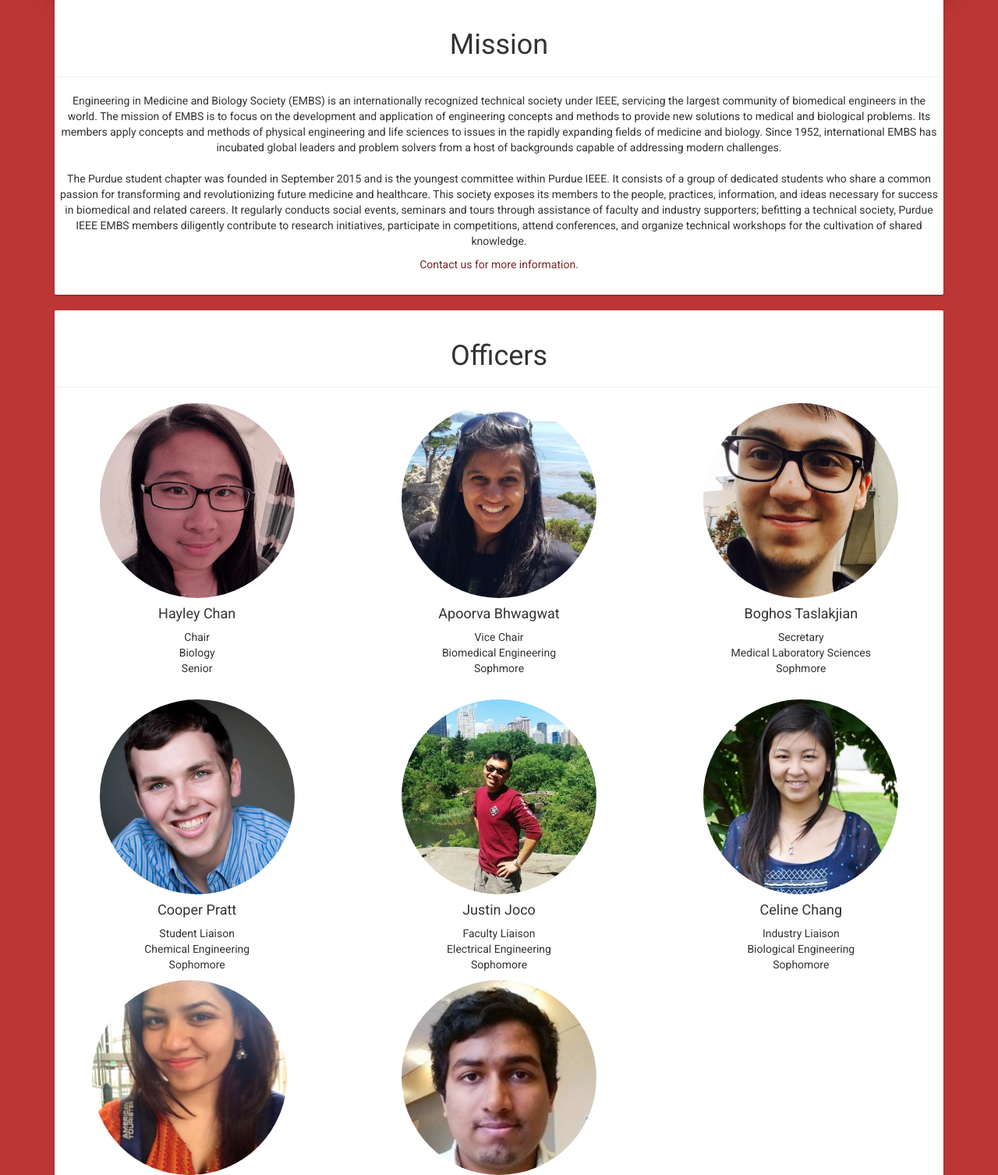
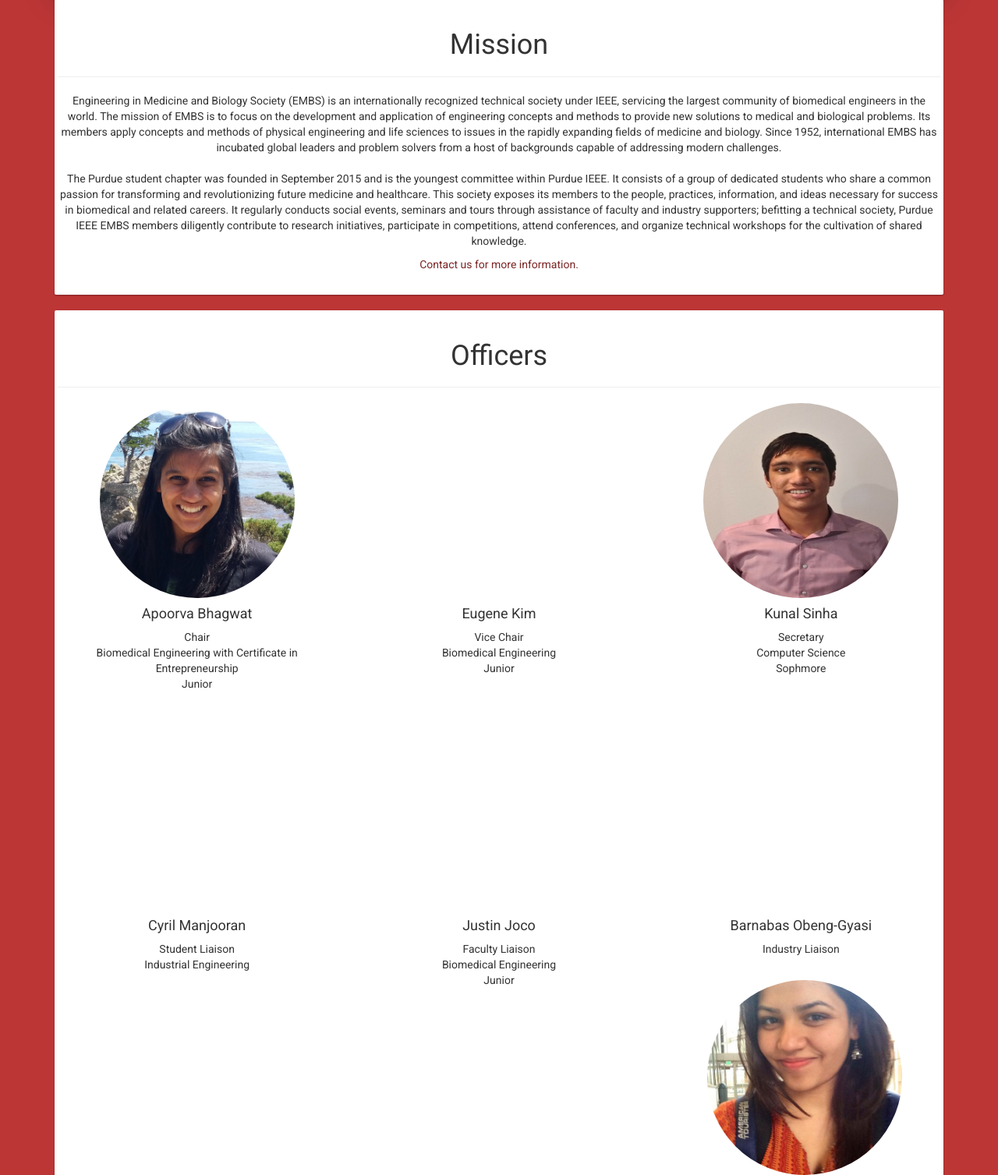
Before and after one commit to PurdueIEEE/old-IEEE-Website, a PHP site: page /embs in a window 1280 px wide. Shown: the part 609-2116 px from the top of the page at 78% size. Run offline with PHP 8.4, Linux system fonts and the light colour scheme; data that the repository does not hold is empty; some libraries are stand-ins or nearby versions.

Commit message:
Updated EMBS Offciers

```diff
--- a/embs/index.php
+++ b/embs/index.php
@@ -32,44 +32,44 @@
                 <h1 id="officers">Officers</h1>
                 <hr />
                 <div class="row">
-                    <!--Hayley-->
-                    <div class= "col-md-4">
-                        <img src="./images/hayley.png" alt= "Hayley Chan" class="img-circle" width=250px height=250px />
-                        <h4>Hayley Chan</h4>
-                        <p>Chair<br />Biology<br />Senior</p>
-                    </div>
-                    <!--Apoorva-->
+                    <!--Apoorva Bhagwat-->
                     <div class= "col-md-4">
                         <img src="./images/apoorva.jpg" alt= "Hayley Chan" class="img-circle" width=250px height=250px />
-                        <h4>Apoorva Bhwagwat</h4>
-                        <p>Vice Chair<br />Biomedical Engineering<br />Sophmore</p>
+                        <h4>Apoorva Bhagwat</h4>
+                        <p>Chair<br />Biomedical Engineering with Certificate in Entrepreneurship<br />Junior</p>
                     </div>
-                    <!--Boghos-->
+                    <!--Eugene Kim-->
                     <div class= "col-md-4">
-                        <img src="./images/boghos.jpg" alt= "Hayley Chan" class="img-circle" width=250px height=250px />
-                        <h4>Boghos Taslakjian</h4>
-                        <p>Secretary<br />Medical Laboratory Sciences<br />Sophmore</p>
+                        <img src="./images/white.jpg" alt= "Hayley Chan" class="img-circle" width=250px height=250px />
+                        <h4>Eugene Kim</h4>
+                        <p>Vice Chair<br />Biomedical Engineering<br />Junior</p>
+                    </div>
+                    <!--Kunal Sinha-->
+                    <div class= "col-md-4">
+                        <img src="./images/kunal.jpg" alt= "Hayley Chan" class="img-circle" width=250px height=250px />
+                        <h4>Kunal Sinha</h4>
+                        <p>Secretary<br />Computer Science<br />Sophmore</p>
                     </div>
                 </div>
                 <br />
                 <div class="row">
-                    <!--Cooper-->
+                    <!--Cyril Manjooran-->
                     <div class= "col-md-4">
-                        <img src="./images/cooper.jpg" alt= "Cooper Pratt" class="img-circle" width=250px height=250px />
-                        <h4>Cooper Pratt</h4>
-                        <p>Student Liaison<br />Chemical Engineering<br />Sophomore</p>
+                        <img src="./images/white.jpg" alt= "Cooper Pratt" class="img-circle" width=250px height=250px />
+                        <h4>Cyril Manjooran</h4>
+                        <p>Student Liaison<br />Industrial Engineering<br /></p>
                     </div>
-                    <!--Justin-->
+                    <!--Dana Moryl-->
                     <div class= "col-md-4">
-                        <img src="./images/justin.jpg" alt= "Justin Joco" class="img-circle" width=250px height=250px />
+                        <img src="./images/white.jpg" alt= "Justin Joco" class="img-circle" width=250px height=250px />
                         <h4>Justin Joco</h4>
-                        <p>Faculty Liaison<br />Electrical Engineering<br />Sophomore</p>
+                        <p>Faculty Liaison<br />Biomedical Engineering<br />Junior</p>
                     </div>
-                    <!--Justin-->
+                    <!--Barnabas Obeng-Gyasi-->
                     <div class= "col-md-4">
-                        <img src="./images/celine.jpg" alt= "Celine Chang" class="img-circle" width=250px height=250px />
-                        <h4>Celine Chang</h4>
-                        <p>Industry Liaison<br />Biological Engineering<br />Sophomore</p>
+                        <img src="./images/white.jpg" alt= "Celine Chang" class="img-circle" width=250px height=250px />
+                        <h4>Barnabas Obeng-Gyasi</h4>
+                        <p>Industry Liaison<br /> <br /> </p>
                     </div>
                 <div class="row">
                     <!--Anjali-->
```
Also changed, not shown: embs/images/kunal.jpg (added), embs/images/white.jpg (added).
